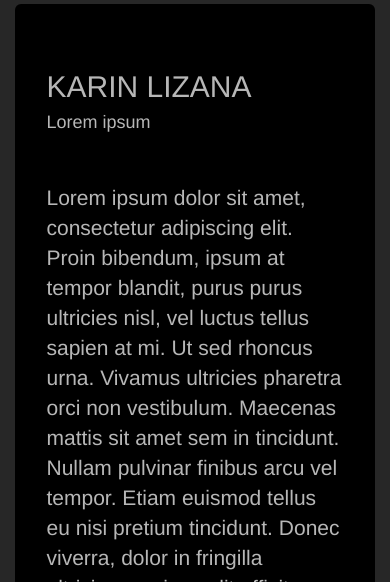
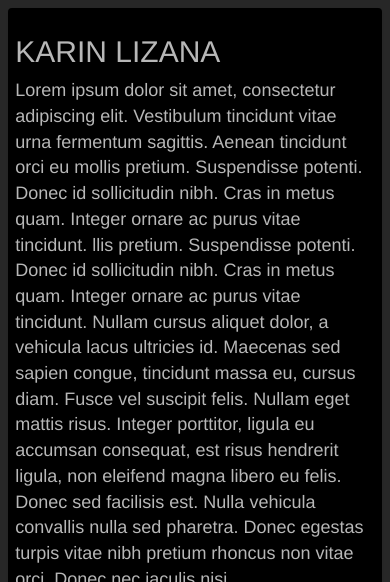
Before and after one commit to klizana/klizana.github.io, a Jekyll site: the page built from index.html, in a window 390 px wide, cut to the strip 0-582 px from the top of the page. Built offline with Jekyll 4.4.1, drawn with Linux system fonts in a browser that asks for light colours; nearby versions of some CDN libraries; a script that is not in the unit is left out; some of the changed text lies outside the part shown.

Commit message:
changing layout for index

```diff
--- a/css/style.css
+++ b/css/style.css
@@ -4,11 +4,6 @@
     font-family: Helvetica, sans-serif;
     font-size: 18px;
     font-weight:lighter;
-}
-
-.jumbotron{
-    background-color:#000000;
-    margin-top:1%;
 }
 
 .social-media{
@@ -74,6 +69,12 @@
     padding-top:5%;
 }
 
+.content-box{
+    background-color:#000000;
+    padding:2%;
+    margin-bottom:2%;
+}
+
 a {
     color: #a7b9ca;
 }
@@ -99,3 +100,9 @@
     font-style: normal;
     font-weight:lighter;
 }
+
+.container-fluid{
+    padding-top:2%;
+    padding-left:2%;
+    padding-right:2%;
+}
--- a/index.html
+++ b/index.html
@@ -3,21 +3,14 @@
 title: Karin Lizana
 ---
     <div class="container-fluid">
-        <div class="jumbotron">
-            <div class="row">
-                <div class="col-sm-6 col-md-6">
-                    <div class="thumbnail box-style">
-                        <h2>KARIN LIZANA</h2>
-                        <h4>Lorem ipsum</h4>
-                    </div>
-                    <div class="thumbnail box-style">
-                        <p>Lorem ipsum dolor sit amet, consectetur adipiscing elit. Proin bibendum, ipsum at tempor blandit, purus purus ultricies nisl, vel luctus tellus sapien at mi. Ut sed rhoncus urna. Vivamus ultricies pharetra orci non vestibulum. Maecenas mattis sit amet sem in tincidunt. Nullam pulvinar finibus arcu vel tempor. Etiam euismod tellus eu nisi pretium tincidunt. Donec viverra, dolor in fringilla ultricies, sapien velit efficitur massa, ultrices feugiat tellus nulla quis dui. Curabitur id urna non nunc tincidunt pellentesque. Aenean blandit accumsan eleifend. Donec sed sem ultricies, facilisis felis sed, finibus ipsum.</p>
-                     </div>
+        <div class="thumbnail content-box">
+              <div class="row">
+                <div class="col-sm-6 col-md-4">
+                    <h2>KARIN LIZANA</h2>
+                    <p>Lorem ipsum dolor sit amet, consectetur adipiscing elit. Vestibulum tincidunt vitae urna fermentum sagittis. Aenean tincidunt orci eu mollis pretium. Suspendisse potenti. Donec id sollicitudin nibh. Cras in metus quam. Integer ornare ac purus vitae tincidunt. llis pretium. Suspendisse potenti. Donec id sollicitudin nibh. Cras in metus quam. Integer ornare ac purus vitae tincidunt. Nullam cursus aliquet dolor, a vehicula lacus ultricies id. Maecenas sed sapien congue, tincidunt massa eu, cursus diam. Fusce vel suscipit felis. Nullam eget mattis risus. Integer porttitor, ligula eu accumsan consequat, est risus hendrerit ligula, non eleifend magna libero eu felis. Donec sed facilisis est. Nulla vehicula convallis nulla sed pharetra. Donec egestas turpis vitae nibh pretium rhoncus non vitae orci. Donec nec iaculis nisi. </p>
                 </div>
-                <div class="col-sm-6 col-md-6">
-                    <div class="thumbnail box-style">
-                        <img src="https://farm1.staticflickr.com/696/22485251563_73939e1665.jpg" class="img-fluid" alt="Self portrait">
-                    </div>
+                <div class="col-sm-6 col-md-8" align="center">
+                    <a data-flickr-embed="true"  href="https://www.flickr.com/photos/klizana/albums/72157662990656305" title="WebPage"><img src="https://farm6.staticflickr.com/5765/23702730649_606c7e07f6_b.jpg" width="1024" height="683" alt="WebPage"></a><script async src="//embedr.flickr.com/assets/client-code.js" charset="utf-8"></script>
                 </div>
             </div>
         </div>
@@ -25,26 +18,18 @@
             <div class="col-sm-4 col-md-4">
                 <div class="thumbnail box-style">
                     <a href="http://klizana.myportfolio.com"><img src="https://farm6.staticflickr.com/5773/22834672584_497dbc9f33.jpg" alt="Cristian Lizana." class="img-fluid"></a>
-                    <h3>Photography</h3>
-                    <p>Lorem ipsum dolor sit amet, consectetur adipiscing elit. Proin bibendum, ipsum at tempor blandit, purus purus ultricies nisl, vel luctus tellus sapien at mi.</p>
-                    <div align="right">
-                            <h4><a href="http://klizana.myportfolio.com"><i class="fa fa-arrow-circle-o-right fa-2x"></i></a></h4>
-                    </div>
+                    <h3><a href="http://klizana.myportfolio.com">Photography Portfolio</a></h3>
                 </div>
             </div>
             <div class="col-sm-4 col-md-4">
                 <div class="thumbnail box-style">
-                    <a href="http://klizana.github.io/blog/index.html"><img src="https://farm6.staticflickr.com/5661/23769635796_d775a059a6.jpg" class="img-fluid" alt="Macbook Unibody"></a>
-                    <h3>Blog</h3>
-                    <p>Lorem ipsum dolor sit amet, consectetur adipiscing elit. Proin bibendum, ipsum at tempor blandit, purus purus ultricies nisl, vel luctus tellus sapien at mi.</p>
-                    <div align="right">
-                        <h4><a href="/blog/index.html"><i class="fa fa-arrow-circle-o-right fa-2x"></i></a></h4>
-                    </div>
+                    <a href="/blog/index.html"><img src="https://farm6.staticflickr.com/5661/23769635796_d775a059a6.jpg" class="img-fluid" alt="Macbook Unibody"></a>
+                    <h3><a href="/blog/index.html">Blog</a></h3>
                 </div>
             </div>
             <div class="col-sm-4 col-md-4">
                 <div class="thumbnail box-style">
-                    <h3>Contact</h3>
+                    <h3><a href="#">Contact</a></h3>
                     <p>Lorem ipsum dolor sit amet, consectetur adipiscing elit. Proin bibendum, ipsum at tempor blandit, purus purus ultricies nisl, vel luctus tellus sapien at mi.</p>
                     <div class="row social-media">
                         <a href="https://www.linkedin.com/in/klizana" class="navbar-brand">
```
